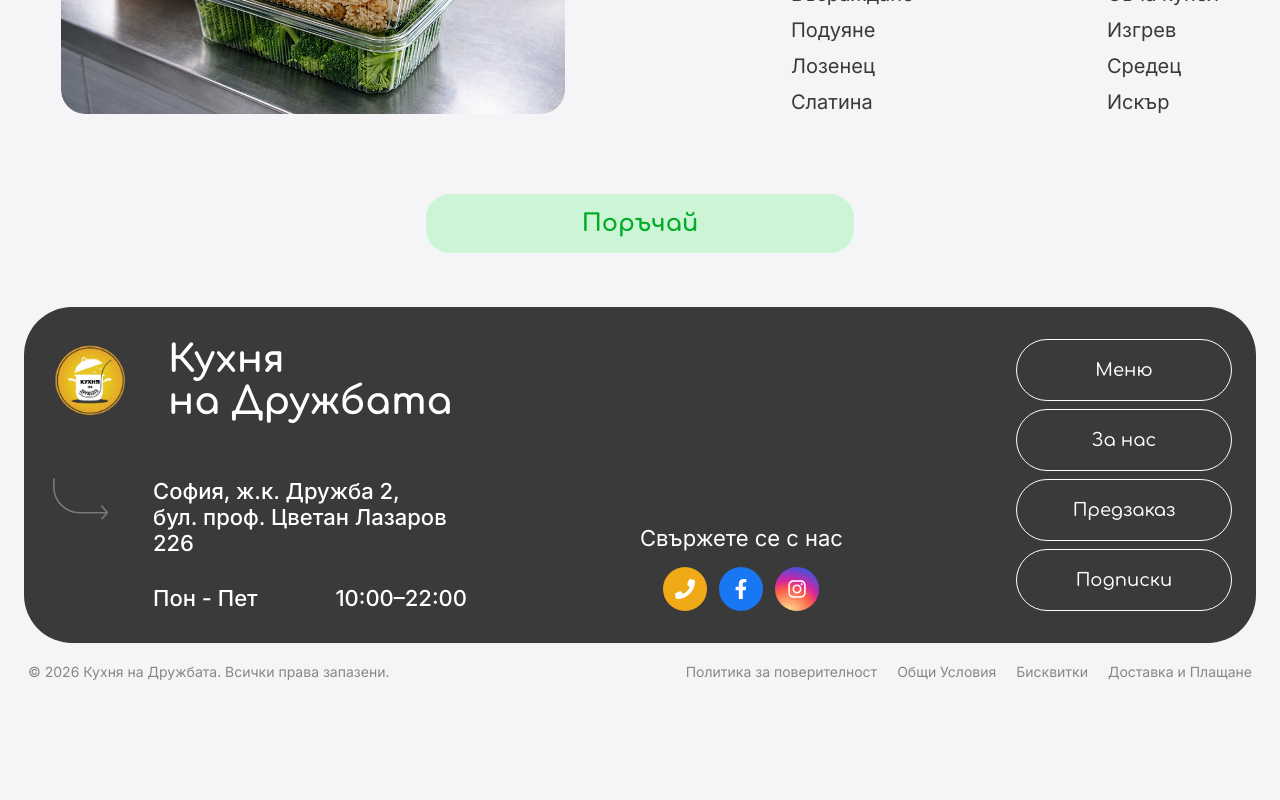
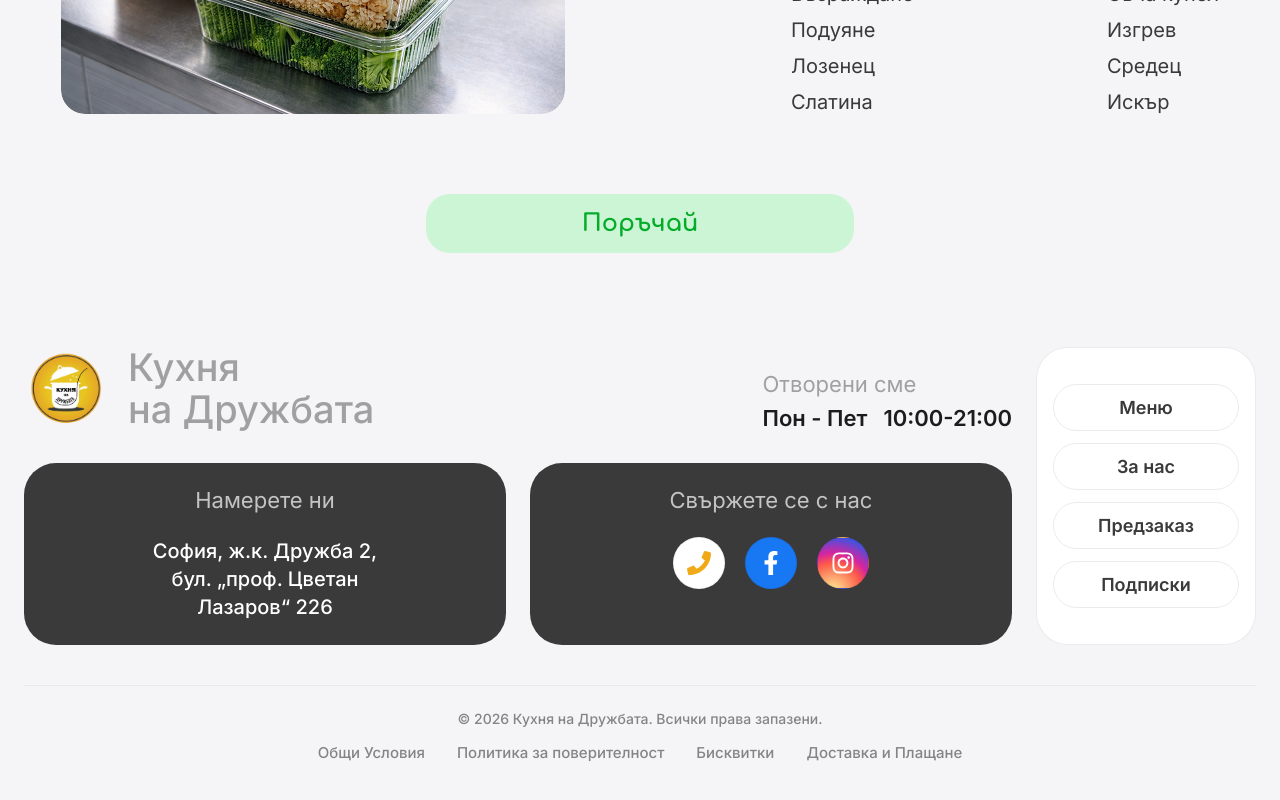
Before and after one commit to Serginho915/kitchen-druzhbata, a Next.js app in the folder frontend/: page / in a window 1280 px wide. Shown: the part 3442-4242 px from the top of the page. Before the commit the page ends 4138 px from the top, so only its background shows below. Built offline with nearby package versions, Linux system fonts and the light colour scheme.

Commit message:
changed footer into new design

```diff
--- a/frontend/src/components/layout/Footer/Footer.module.scss
+++ b/frontend/src/components/layout/Footer/Footer.module.scss
@@ -1,170 +1,176 @@
 @use "@/styles/mixins.scss" as *;
 @use "@/styles/variables.scss" as *;
 
-// ─── Outer footer wrapper ────────────────────────────────────────────────────
 .footer {
   display: flex;
   flex-direction: column;
-  gap: 20px;
-  //max-width: 1158px;
+  gap: 40px;
   width: 100%;
   margin: 0 auto;
-}
+  padding: 40px 0;
 
-// ─── Main dark card ──────────────────────────────────────────────────────────
-// Figma desktop: display:flex; padding:32px 24px; justify-content:space-between;
-//               align-items:flex-end; border-radius:48px; background:#3B3A3A;
-.footerCard {
-  background: #3b3a3a;
-  border-radius: 48px;
-  padding: 32px 24px;
-  display: flex;
-  justify-content: space-between;
-  align-items: flex-end;
-  align-self: stretch;
-
-  // Tablet: column layout, centered, gap 44px
-  @include tablet {
-    flex-direction: column;
-    align-items: center;
-    gap: 44px;
-    padding: 24px;
-  }
-
-  // Mobile: column layout, centered, gap 32px, border-radius 32px
   @include mobile {
-    flex-direction: column;
-    align-items: center;
     gap: 32px;
-    border-radius: 32px;
-    padding: 24px 8px 16px;
+    padding: 24px 16px;
   }
 }
 
-// ─── Column 1: Brand block ───────────────────────────────────────────────────
-.brandBlock{
+.footerContent {
   display: flex;
-  justify-content: space-between;
-  flex-direction: column;
-  align-self: stretch;
-  //align-items: center;
+  gap: 24px;
+  align-items: stretch;
 
   @include tablet {
     flex-direction: column;
-    //align-items: center;
-    gap: 47px;
+    gap: 32px;
   }
 
   @include mobile {
     flex-direction: column;
-    //align-items: center;
-    gap: 32px;
+    gap: 28px;
   }
+}
+
+.mainInfo {
+  flex: 1;
+  display: flex;
+  flex-direction: column;
+  gap: 24px;
+}
+
+// ─── Header Part (Logo & Hours) ──────────────────────────────────────────
+.headerRow {
+  display: flex;
+  justify-content: space-between;
+  align-items: flex-end;
+  padding-bottom: 8px;
+
+  @include tablet {
+    align-items: center;
+  }
+
+  @include mobile {
+    flex-direction: column;
+    align-items: center;
+    text-align: center;
+    gap: 20px;
+  }
+}
+
+.logoArea {
+  display: flex;
+  align-items: center;
+  gap: 24px;
 }
 
 .logo {
   width: 80px;
   height: 80px;
   object-fit: cover;
-  display: block;
 
   @include mobile {
-    width: 56px;
-    height: 56px;
+    width: 64px;
+    height: 64px;
   }
 }
 
-.logoRow{
-  display: flex;
-  align-items: center;
-  gap: 40px;
-}
+.brandName {
+  color: #3b3a3a;
+  opacity: 0.45;
+  font-size: 38px;
+  font-weight: 500;
+  line-height: 1.1;
+  font-family: $font-secondary;
 
-.brandName{
-  color: #fff;
-  font-size: 38px;
-  font-weight: 700;
-  font-family: $font-primary;
-
-  @include tablet{
-    font-size: 32px;
-  }
-
-  @include mobile{
+  @include mobile {
     font-size: 28px;
   }
 }
 
-.brand{
+.hoursArea {
   display: flex;
+  flex-direction: column;
+  gap: 8px;
 
-  gap: 40px;
-  //padding: 0 13px;
+  @include mobile {
+    align-items: center;
+  }
 }
 
-.brandText{
+.hoursLabel {
+  margin: 0;
+  color: #3b3a3a;
+  opacity: 0.45;
+  font-size: 22px;
+  font-weight: 400;
+}
+
+.hoursContent {
+  display: flex;
+  gap: 16px;
+  font-size: 22px;
+  font-weight: 600;
+  color: #1c1c1c;
+
+  @include mobile {
+    font-size: 18px;
+  }
+}
+
+// ─── Boxes Part (Address & Socials) ──────────────────────────────────────
+.gridRow {
+  display: flex;
+  gap: 24px;
+  align-items: stretch;
+
+  @include tablet {
+    display: grid;
+    grid-template-columns: 1fr 1fr;
+    gap: 24px;
+  }
+
+  @include mobile {
+    flex-direction: column;
+    gap: 20px;
+  }
+}
+
+.addressBox, .socialBox {
+  flex: 1;
+  background: #3b3a3a;
+  border-radius: 32px;
+  padding: 24px;
   display: flex;
   flex-direction: column;
-  gap: 29px;
+  align-items: center;
+  text-align: center;
+  gap: 24px;
+
+  @include desktop-sm {
+    padding: 24px 16px;
+  }
+}
+
+.boxTitle {
+  margin: 0;
+  color: #fff;
+  opacity: 0.7;
+  font-size: 22px;
+  font-weight: 400;
 }
 
 .address {
   color: #fff;
-  font-size: 22px;
+  font-size: 20px;
   font-weight: 500;
-  font-family: $font-secondary;
+  line-height: 1.4;
   font-style: normal;
-
-  @include tablet{
-    font-size: 22px;
-  }
-
-  @include mobile{
-    font-size: 20px;
-  }
-}
-.addressText{
-  width: 314px;
-  margin: 0;
-  @include tablet{
-    width: 100%;
-  }
-
-  @include mobile{
-    width: 100%;
-  }
-
-}
-.hours{
-  color: #fff;
-  font-size: 22px;
-  font-weight: 500;
-  font-family: $font-secondary;
-
-  display: flex;
-  justify-content: space-between;
-  align-items: center;
-}
-
-// ─── Column 2: Social block ──────────────────────────────────────────────────
-.socialBlock {
-  display: flex;
-  flex-direction: column;
-  align-items: center;
-  gap: 16px;
-}
-
-.socialLabel {
-  margin: 0;
-  color: #fff;
-  font-size: 22px;
-  font-weight: 400;
-  text-align: center;
+  max-width: 280px;
 }
 
 .socialIcons {
   display: flex;
-  gap: 12px;
+  gap: 20px;
   align-items: center;
 }
 
@@ -172,22 +178,23 @@
   display: flex;
   align-items: center;
   justify-content: center;
-  width: 44px;
-  height: 44px;
+  width: 52px;
+  height: 52px;
   border-radius: 50%;
-  background: $prim-yellow;
-  color: #fff;
-  font-size: 20px;
+  background: #fff;
+  color: $prim-yellow;
+  font-size: 24px;
   text-decoration: none;
-  transition: opacity 0.2s ease, transform 0.15s ease;
+  transition: transform 0.2s ease;
+  border: 1px solid rgba(0, 0, 0, 0.05);
 
   &:hover {
-    opacity: 0.85;
-    transform: scale(1.08);
+    transform: scale(1.1);
   }
 
   &.facebook {
     background: #1877f2;
+    color: #fff;
   }
 
   &.instagram {
@@ -198,31 +205,38 @@
       #d6249f 60%,
       #285aeb 90%
     );
-  }
-
-  @include mobile {
-    width: 40px;
-    height: 40px;
-    font-size: 18px;
+    color: #fff;
   }
 }
 
-// ─── Column 3: Nav links ─────────────────────────────────────────────────────
-.footerNav {
+// ─── Nav Box (Full Height Side) ──────────────────────────────────────────
+.navBox {
+  width: 260px;
+  background: #fff;
+  border: 1px solid rgba(0, 0, 0, 0.08);
+  border-radius: 32px;
+  padding: 16px;
   display: flex;
-  align-items: flex-end;
+  flex-direction: column;
+  justify-content: center;
+
+  @include desktop-sm {
+    width: 220px;
+  }
 
   @include tablet {
     width: 100%;
-    justify-content: center;
-    align-items: center;
+    padding: 24px 16px;
   }
 
   @include mobile {
     width: 100%;
-    justify-content: center;
-    align-items: center;
+    padding: 24px 12px;
   }
+}
+
+.footerNav {
+  width: 100%;
 }
 
 .navList {
@@ -231,75 +245,69 @@
   margin: 0;
   display: flex;
   flex-direction: column;
-  gap: 8px;
-  align-items: flex-end;
-
-  @include tablet { align-items: center; width: 100%; }
-  @include mobile { align-items: stretch; width: 100%; }
+  gap: 12px;
 
   li {
-    @include tablet { width: 100%; }
-    @include mobile { width: 100%; }
+    width: 100%;
   }
 
   li a {
-    width: 216px;
     display: block;
     text-align: center;
     text-decoration: none;
-    color: #fffcfc;
+    color: #3b3a3a;
     font-size: 18px;
-    font-weight: 500;
-    font-family: $font-primary;
-    background: transparent;
-    border: 1px solid #FFFCFC;
-    border-radius: 48px;
-    padding: 20px;
-    transition: background 0.2s ease;
+    font-weight: 600;
+    font-family: $font-secondary;
+    border: 1px solid rgba(0, 0, 0, 0.08);
+    border-radius: 24px;
+    padding: 12px 20px;
+    transition: all 0.2s ease;
 
     &:hover {
-      background: rgba(255, 255, 255, 0.18);
+      background: rgba(0, 0, 0, 0.02);
+      border-color: rgba(0, 0, 0, 0.15);
     }
-
-    @include tablet { width: 100%; }
-    @include mobile { width: 100%; font-size: 20px; padding: 15px 8px; }
   }
 }
 
-// ─── Bottom bar ───────────────────────────────────────────────────────────────
+// ─── Bottom Bar: Legal ──────────────────────────────────────────────────
 .footerBottom {
   display: flex;
-  justify-content: space-between;
+  flex-direction: column;
   align-items: center;
-  flex-wrap: wrap;
-  gap: 12px;
-  padding: 0 4px;
-
-  @include mobile {
-    flex-direction: column;
-    align-items: flex-start;
-    gap: 8px;
-  }
+  gap: 16px;
+  padding-top: 24px;
+  border-top: 1px solid rgba(0, 0, 0, 0.05);
 }
 
 .copyright {
-  color: rgba(0, 0, 0, 0.45);
+  color: #3b3a3a;
+  opacity: 0.6;
   font-size: 14px;
-  font-style: normal;
+  font-weight: 500;
 }
 
 .legalNav {
   display: flex;
+  justify-content: center;
   flex-wrap: wrap;
-  gap: 8px 20px;
+  gap: 12px 32px;
 
   a {
-    color: rgba(0, 0, 0, 0.45);
-    font-size: 14px;
+    color: #3b3a3a;
+    opacity: 0.6;
+    font-size: 15px;
     text-decoration: none;
-    transition: color 0.2s ease;
-    &:hover { color: rgba(0, 0, 0, 0.8); }
+    font-weight: 500;
+    transition: opacity 0.2s ease;
+
+    &:hover {
+      opacity: 1;
+    }
   }
 
-  @include mobile { gap: 6px 16px; }
+  @include mobile {
+    gap: 8px 16px;
+  }
 }
--- a/frontend/src/components/layout/Footer/Footer.tsx
+++ b/frontend/src/components/layout/Footer/Footer.tsx
@@ -3,17 +3,17 @@ import styles from "./Footer.module.scss";
 import Image from "next/image";
 import Link from "next/link";
 import logo from "@/assets/images/logo.png";
-import arrow from "@/assets/images/Vectors/arrow.svg";
 import { FaPhone, FaFacebookF, FaInstagram } from "react-icons/fa";
 
 export const Footer = () => {
   return (
     <footer className={styles.footer}>
-      {/* ── Main dark card (3 columns on desktop) ── */}
-      <div className={styles.footerCard}>
-        {/* Column 1: Brand info */}
-        <div className={styles.brandBlock}>
-          <div className={styles.logoRow}>
+      <div className={styles.footerContent}>
+        {/* Left Side: Branding and Info Boxes */}
+        <div className={styles.mainInfo}>
+          {/* Top Row: Brand & Hours */}
+          <div className={styles.headerRow}>
+            <div className={styles.logoArea}>
               <Image
                 src={logo}
                 alt="Кухня на Дружбата"
@@ -27,29 +27,28 @@ export const Footer = () => {
                 на Дружбата
               </span>
             </div>
-          <div className={styles.brand}>
-            <Image
-              src={arrow}
-              alt="Стрелка"
-              width={65}
-              height={42}
-              className={styles.logoMobile}
-            />
-            <div className={styles.brandText}>
-              <address className={styles.address}>
-                <p className={styles.addressText}>София, ж.к. Дружба 2,<br /> бул. проф. Цветан Лазаров 226</p>
-              </address>
-              <div className={styles.hours}>
-                <span className={styles.hoursLabel}>Пон - Пет</span>
-                <span className={styles.hoursTime}>10:00–22:00</span>
-              </div>
+            <div className={styles.hoursArea}>
+              <p className={styles.hoursLabel}>Отворени сме</p>
+              <div className={styles.hoursContent}>
+                <span className={styles.days}>Пон - Пет</span>
+                <span className={styles.time}>10:00-21:00</span>
               </div>
             </div>
           </div>
 
-        {/* Column 2: Social */}
-        <div className={styles.socialBlock}>
-          <p className={styles.socialLabel}>Свържете се с нас</p>
+          {/* Middle Row: Address & Socials */}
+          <div className={styles.gridRow}>
+            <div className={styles.addressBox}>
+              <p className={styles.boxTitle}>Намерете ни</p>
+              <address className={styles.address}>
+                София, ж.к. Дружба 2,
+                <br />
+                бул. „проф. Цветан Лазаров“ 226
+              </address>
+            </div>
+
+            <div className={styles.socialBox}>
+              <p className={styles.boxTitle}>Свържете се с нас</p>
               <div className={styles.socialIcons}>
                 <a
                   href="tel:+359000000000"
@@ -78,8 +77,11 @@ export const Footer = () => {
                 </a>
               </div>
             </div>
+          </div>
+        </div>
 
-        {/* Column 3: Navigation links */}
+        {/* Right Side: Full Height Nav Box */}
+        <div className={styles.navBox}>
           <nav className={styles.footerNav} aria-label="Footer navigation">
             <ul className={styles.navList}>
               <li>
@@ -97,15 +99,16 @@ export const Footer = () => {
             </ul>
           </nav>
         </div>
+      </div>
 
-      {/* ── Bottom legal bar ── */}
+      {/* ── Bottom Row: Legal ── */}
       <div className={styles.footerBottom}>
         <small className={styles.copyright}>
           © 2026 Кухня на Дружбата. Всички права запазени.
         </small>
         <nav className={styles.legalNav} aria-label="Legal links">
+          <Link href="/terms">Общи Условия</Link>
           <Link href="/privacy">Политика за поверителност</Link>
-          <Link href="/terms">Общи Условия</Link>
           <Link href="/cookies">Бисквитки</Link>
           <Link href="/delivery">Доставка и Плащане</Link>
         </nav>
--- a/frontend/src/components/ui/TouristCTA/TouristCTA.module.scss
+++ b/frontend/src/components/ui/TouristCTA/TouristCTA.module.scss
@@ -7,13 +7,13 @@
   flex-direction: column;
   align-items: flex-start;
   width: 100%;
-  max-width: 600px; // Matching the bubble width
+  max-width: 600px;
   z-index: 10;
   filter: drop-shadow(0 10px 30px rgba(0, 0, 0, 0.1));
 
   @include mobile {
     max-width: 100%;
-    align-items: center; // Center logo and bubble internally
+    align-items: center;
   }
 }
 
@@ -28,7 +28,7 @@
   border: 4px solid #fff;
   z-index: 5;
   margin-left: 12px;
-  margin-bottom: -8px; // Overlap for the "speech bubble" look
+  margin-bottom: -8px;
   transition: transform 0.3s ease;
 
   &:hover {
```
Lines whose indentation alone changed are shown as unchanged.
